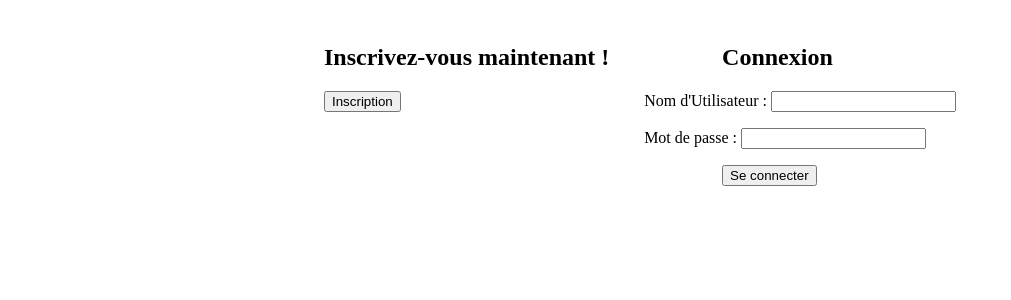
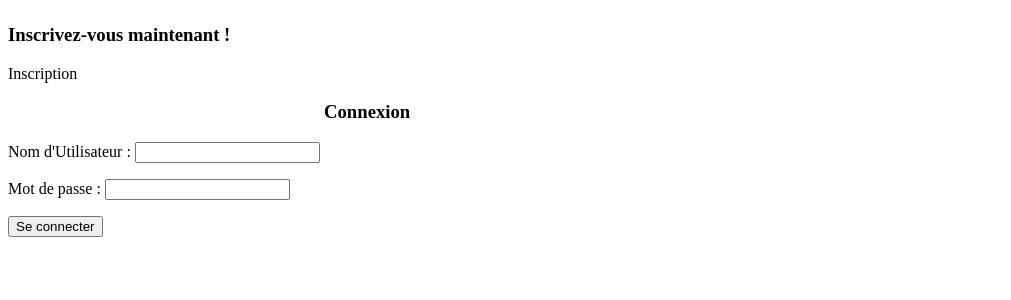
Before and after one commit to Papiex/LITReview-Web-Application, a Django app: page / in a window 1280 px wide. Shown: the part 75-375 px from the top of the page, without its empty margins (0-1011 px from the left). Run offline with Django 4.2, Linux system fonts and the light colour scheme; some libraries are stand-ins or nearby versions.

Commit message:
set up bootstrap on login and signup

```diff
--- a/litreview/authentication/templates/authentication/login.html
+++ b/litreview/authentication/templates/authentication/login.html
@@ -1,22 +1,35 @@
 {% extends 'base.html' %}
+
+{% load crispy_forms_tags %}
+
 {% block content %}
-    <div class="general-login-box">
 
-        <div class="signup-box">
-            <h2 class="signup-title">Inscrivez-vous maintenant !</h2>
-            <button class="signup-button" type="button">
-                <a href="{% url 'signup' %}">Inscription</a>
-            </button>
+<div class="container">
+    <div class="row mt-5">
+
+        <div class="col">
+            <div class="text-center">
+                <h3 class="mt-3">Inscrivez-vous maintenant !</h2>
+                <a class="btn btn-primary mt-3" href="{% url 'signup' %}" role="button">Inscription</a>
+            </div>
         </div>
 
-        <div class="login-box">
-            <h2 class="login-title">Connexion</h2>
-            <form method="post">
-                {{ form.as_p }}
-                {% csrf_token %}
-                <button class="login-button" type="submit" >Se connecter</button>
-            </form>
-            <p>{{ message }}</p>
+        <div class="col-4">
         </div>
+
+        <div class="col">
+            <div class="text-center">
+                <h3 class="login-title">Connexion</h2>
+                <form method="post">
+                    {{ form|crispy }}
+                    {% csrf_token %}
+                    <button class="btn btn-primary" type="submit" >Se connecter</button>
+                </form>
+                <p class="font-weight-bold text-danger">{{ message }}</p>
+            </div>
+        </div>
+
     </div>
+</div>
+
 {% endblock content %}
```
Also changed, not shown: litreview/authentication/templates/authentication/signup.html (+16 -12 lines).
